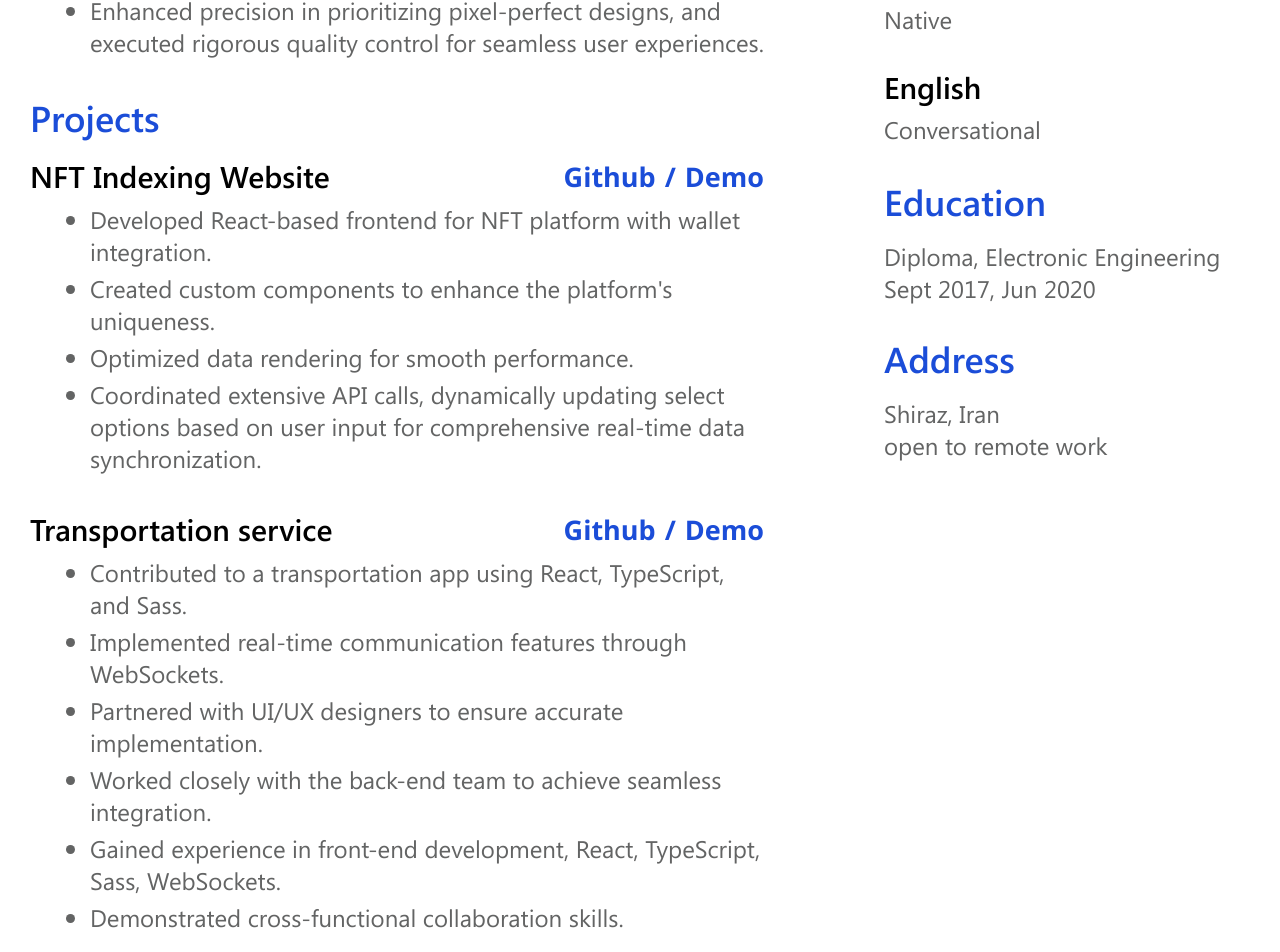
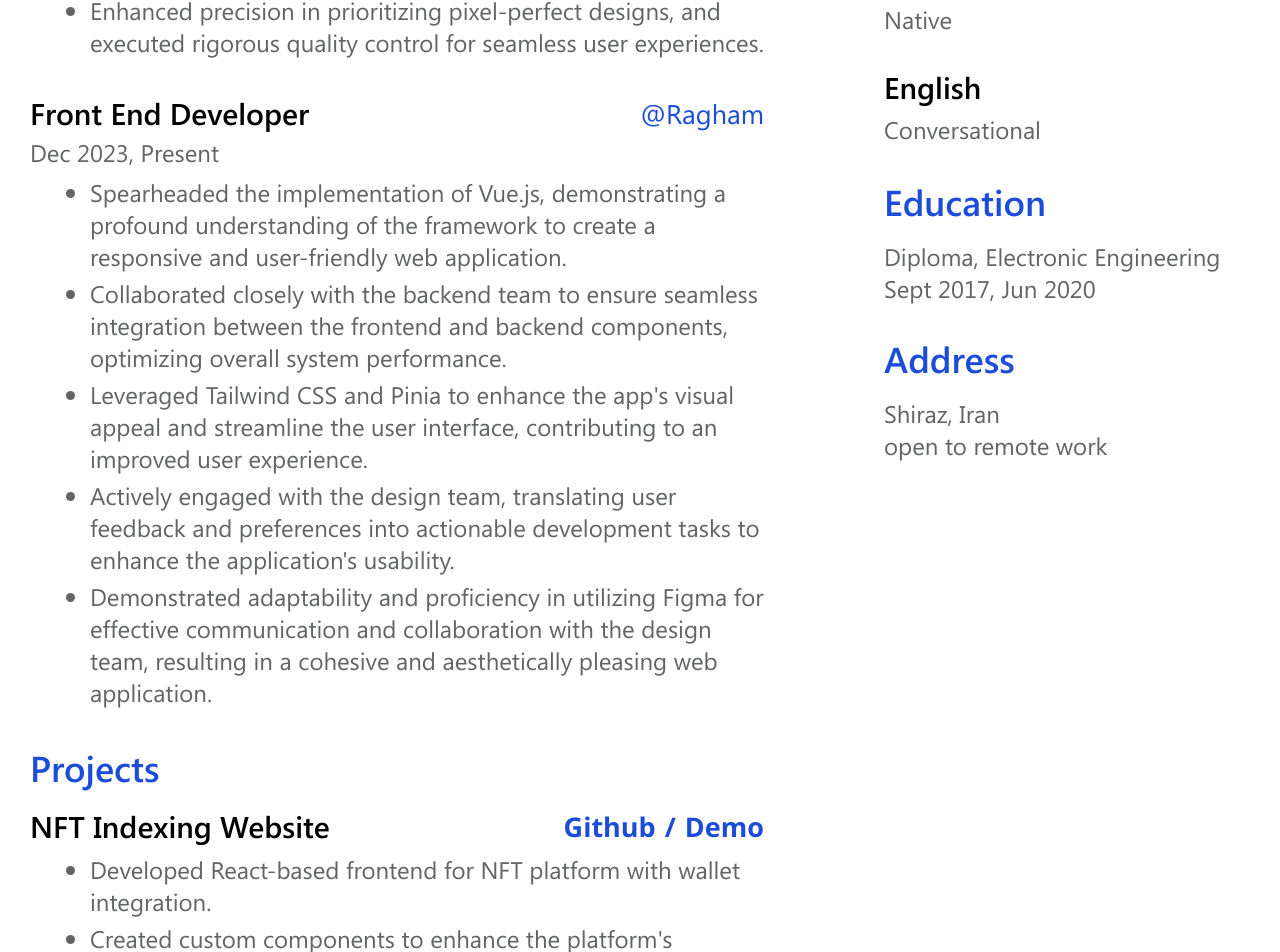
Before and after one commit to MiladKarandish/resume-maker, a React (Vite) app: page / in a window 1280 px wide. Shown: the part 1313-2265 px from the top of the page. Built offline with nearby package versions, Linux system fonts and the light colour scheme.

Commit message:
information updated

```diff
--- a/src/components/Experiences/index.tsx
+++ b/src/components/Experiences/index.tsx
@@ -36,22 +36,26 @@ const Experiences = () => {
       date: "Jun 2020, Aug 2022 ______ May 2023, Sept 2023",
       hilights: [
         "Successfully engaged with diverse team members, including designersand backend developers, to create cohesive and high-quality websites.",
-        "Actively sought opportunities to expand knowledge and expertise andtackled technical challenges to find innovative solutions",
+        "Actively sought opportunities to expand knowledge and expertise, tackled technical challenges, and found innovative solutions, including working with Vue.js and Nuxt.js.",
         "Cultivated a deep understanding of client needs through direct interaction, ensuring effective communication and a tailored approach to website development.",
         "Enhanced precision in prioritizing pixel-perfect designs, and executed rigorous quality control for seamless user experiences.",
       ],
     },
-    // {
-    //   title: "Front End Developer",
-    //   at: {
-    //     title: "@Ragham Agency",
-    //     href: "",
-    //   },
-    //   date: "Dec 2023, Present",
-    //   hilights: [
-    //     "Successfully engaged with diverse team members, including designersand backend developers, to create cohesive and high-quality websites.",
-    //   ],
-    // },
+    {
+      title: "Front End Developer",
+      at: {
+        title: "@Ragham",
+        href: "https://www.linkedin.com/company/ragham",
+      },
+      date: "Dec 2023, Present",
+      hilights: [
+        "Spearheaded the implementation of Vue.js, demonstrating a profound understanding of the framework to create a responsive and user-friendly web application.",
+        "Collaborated closely with the backend team to ensure seamless integration between the frontend and backend components, optimizing overall system performance.",
+        "Leveraged Tailwind CSS and Pinia to enhance the app's visual appeal and streamline the user interface, contributing to an improved user experience.",
+        "Actively engaged with the design team, translating user feedback and preferences into actionable development tasks to enhance the application's usability.",
+        "Demonstrated adaptability and proficiency in utilizing Figma for effective communication and collaboration with the design team, resulting in a cohesive and aesthetically pleasing web application.",
+      ],
+    },
   ];
 
   return (
--- a/src/components/Propjects/index.tsx
+++ b/src/components/Propjects/index.tsx
@@ -19,19 +19,19 @@ const Propjects = () => {
         "Coordinated extensive API calls, dynamically updating select options based on user input for comprehensive real-time data synchronization.",
       ],
     },
-    {
-      title: "Transportation service",
-      source: "",
-      demo: "",
-      hilights: [
-        "Contributed to a transportation app using React, TypeScript, and Sass.",
-        "Implemented real-time communication features through WebSockets.",
-        "Partnered with UI/UX designers to ensure accurate implementation.",
-        "Worked closely with the back-end team to achieve seamless integration.",
-        "Gained experience in front-end development, React, TypeScript, Sass, WebSockets.",
-        "Demonstrated cross-functional collaboration skills.",
-      ],
-    },
+    // {
+    //   title: "Transportation service",
+    //   source: "",
+    //   demo: "",
+    //   hilights: [
+    //     "Contributed to a transportation app using React, TypeScript, and Sass.",
+    //     "Implemented real-time communication features through WebSockets.",
+    //     "Partnered with UI/UX designers to ensure accurate implementation.",
+    //     "Worked closely with the back-end team to achieve seamless integration.",
+    //     "Gained experience in front-end development, React, TypeScript, Sass, WebSockets.",
+    //     "Demonstrated cross-functional collaboration skills.",
+    //   ],
+    // },
   ];
 
   return (
--- a/src/components/Side/index.tsx
+++ b/src/components/Side/index.tsx
@@ -39,6 +39,7 @@ const Side = () => {
         "Vue.js",
         "Nuxt.js",
         "Redux",
+        "Pinia",
         "jQuery",
         "Node.js",
         "Express.js",
--- a/src/services/iLovePdf.ts
+++ b/src/services/iLovePdf.ts
@@ -96,8 +96,7 @@ export const auth = async () => {
       "Content-Type": "application/json",
     },
     body: JSON.stringify({
-      public_key:
-        "project_public_f76b994d501b08b7e05419d681e15c3a_Q6clf53c3c6280291ef27b08a19558cbe4414",
+      public_key: import.meta.env.VITE_ILOVEPDF_PUBLIC_KEY,
     }),
   });
 
--- a/src/services/projects.ts
+++ b/src/services/projects.ts
@@ -0,0 +1 @@
+// const token = ''
```
Also changed, not shown: 1 other file (tests, documents, lock files or other folders).
